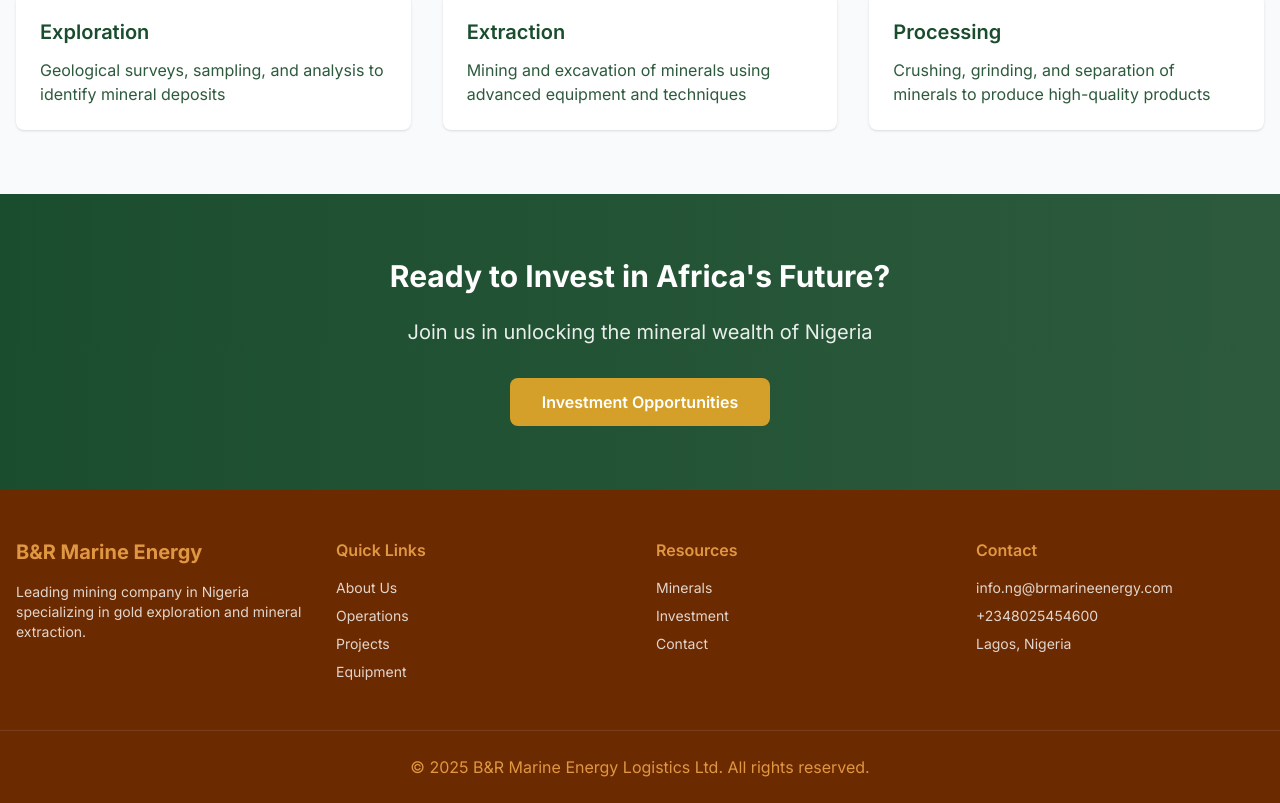
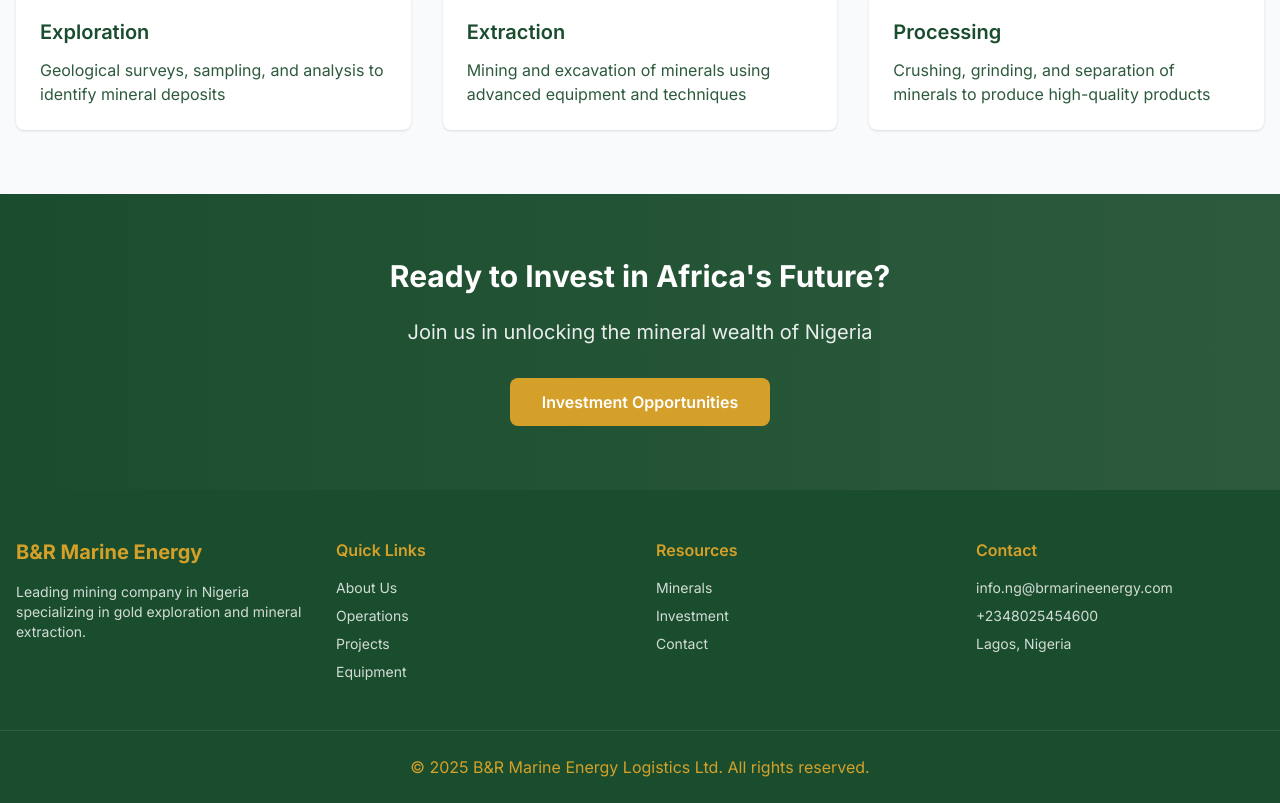
Before and after one commit to AntipasBen23/MARINE, a Next.js app: page / in a window 1280 px wide. Shown: the part 1686-2489 px from the top of the page. Built offline with nearby package versions, Linux system fonts and the light colour scheme.

Commit message:
refactored footer colours

```diff
--- a/src/app/components/layout/Footer.tsx
+++ b/src/app/components/layout/Footer.tsx
@@ -3,13 +3,13 @@
 
 export default function Footer() {
   return (
-    <footer style={{ backgroundColor: 'rgb(107, 42, 0)' }}>
+    <footer style={{ backgroundColor: '#1a4d2e' }}>
       {/* Main Footer */}
       <div className="container mx-auto px-4 py-12">
         <div className="grid grid-cols-1 md:grid-cols-4 gap-8">
           {/* Company Info */}
           <div>
-            <h3 className="text-xl font-bold mb-4" style={{ color: 'rgb(224, 151, 65)' }}>
+            <h3 className="text-xl font-bold mb-4" style={{ color: '#d4a029' }}>
               B&R Marine Energy
             </h3>
             <p className="text-white/80 text-sm">
@@ -19,7 +19,7 @@
 
           {/* Quick Links */}
           <div>
-            <h4 className="font-semibold mb-4" style={{ color: 'rgb(224, 151, 65)' }}>
+            <h4 className="font-semibold mb-4" style={{ color: '#d4a029' }}>
               Quick Links
             </h4>
             <div className="flex flex-col gap-2">
@@ -32,7 +32,7 @@
 
           {/* Resources */}
           <div>
-            <h4 className="font-semibold mb-4" style={{ color: 'rgb(224, 151, 65)' }}>
+            <h4 className="font-semibold mb-4" style={{ color: '#d4a029' }}>
               Resources
             </h4>
             <div className="flex flex-col gap-2">
@@ -44,7 +44,7 @@
 
           {/* Contact Info */}
           <div>
-            <h4 className="font-semibold mb-4" style={{ color: 'rgb(224, 151, 65)' }}>
+            <h4 className="font-semibold mb-4" style={{ color: '#d4a029' }}>
               Contact
             </h4>
             <div className="flex flex-col gap-2 text-sm">
@@ -65,7 +65,7 @@
       {/* Bottom Bar */}
       <div className="border-t border-white/10 py-6">
         <div className="container mx-auto px-4 text-center">
-          <p style={{ color: 'rgb(224, 151, 65)' }}>
+          <p style={{ color: '#d4a029' }}>
             © 2025 B&R Marine Energy Logistics Ltd. All rights reserved.
           </p>
         </div>
```
